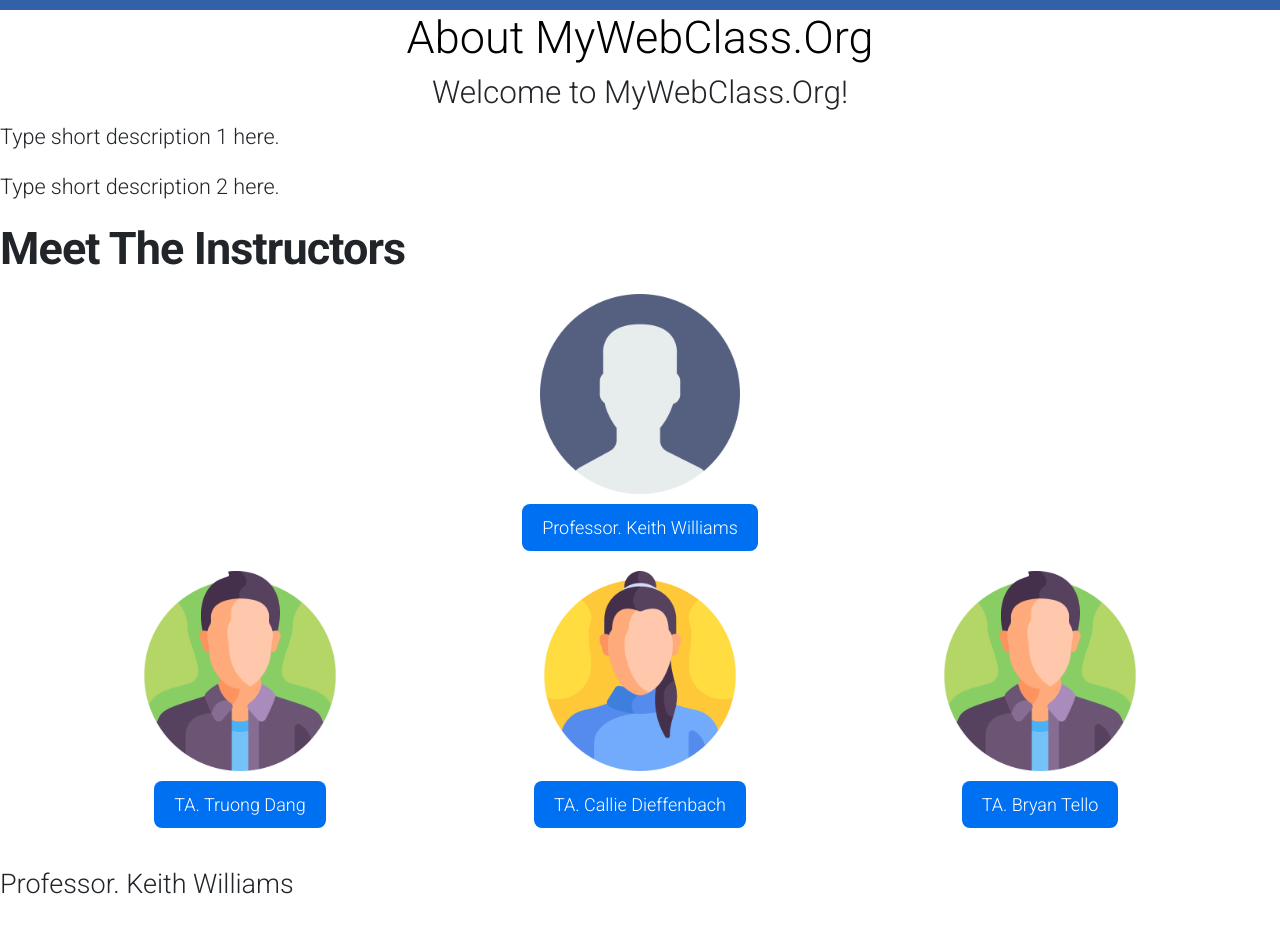
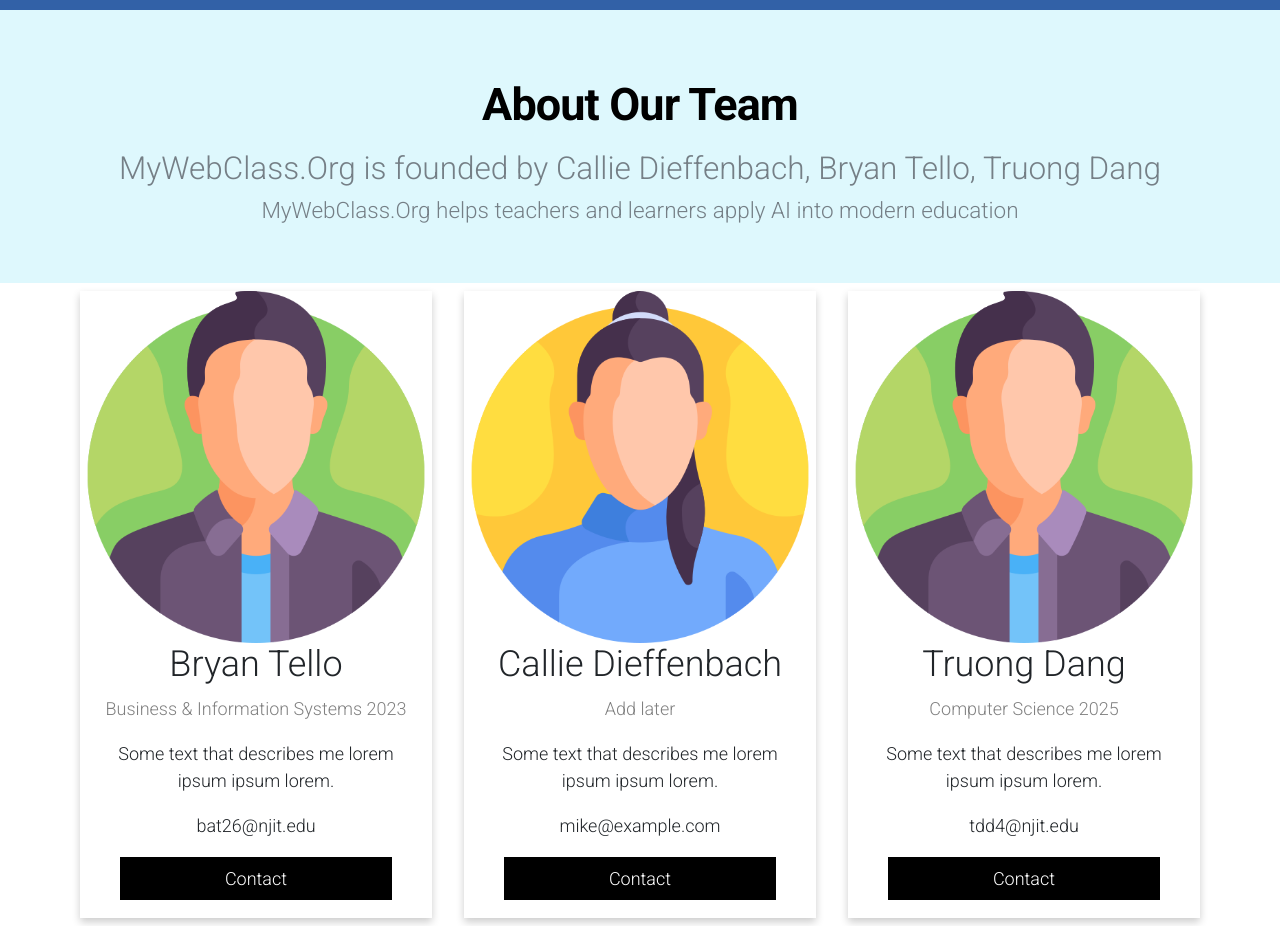
Before and after one commit to NJIT-WIS/project-2-is218-cbt, a Next.js app: page /about in a window 1280 px wide. Shown: the part 73-999 px from the top of the page. Built offline with nearby package versions, Linux system fonts and the light colour scheme.

Commit message:
truong aboutus courses

```diff
--- a/components/instructor.js
+++ b/components/instructor.js
@@ -6,9 +6,6 @@ import { useTranslation } from 'next-i18next';
 export function Instructor({name, id, number}) {
     const imageName = `/images/${id}${number % 2}.png`
     const realID = id + number
-    console.log({id})
-    console.log({number})
-    console.log({realID})
     return (
         <div className={utilStyles.image}>
             <img src={imageName} alt={id}/>
@@ -25,7 +22,6 @@ export function InstructorInfo({name, id, intro, edu, exp, number}) {
     else nameID = "Teacher Assistant"
 
     const realID = id + number
-    console.log({realID})
 
     const { t } = useTranslation('common')
 
--- a/components/navigation.js
+++ b/components/navigation.js
@@ -30,9 +30,9 @@ const NavigationMenuDemo = () => {
                                 </NavigationMenu.Link>
                             </li>
 
-                            <ListItem href="https://stitches.dev/" title="Course 1">Insert description</ListItem>
-                            <ListItem href="/colors" title="Course 2">Insert description</ListItem>
-                            <ListItem href="https://icons.radix-ui.com/" title="Course 3">Insert description</ListItem>
+                            <ListItem href="https://www.coursera.org/learn/ai-for-everyone?" title="AI For Everyone">AI's fundamentals, applications, and its impact on industries and society.</ListItem>
+                            <ListItem href="https://www.coursera.org/professional-certificates/applied-artifical-intelligence-ibm-watson-ai" title="IBM Applied AI">Practical applications of AI in various industries.</ListItem>
+                            <ListItem href="https://www.coursera.org/learn/python-for-applied-data-science-ai" title="Python for Data Science, AI & Development">Python programming for Data Science, AI, and Web Development.</ListItem>
                         </ul>
                     </NavigationMenu.Content>
                 </NavigationMenu.Item>
@@ -44,12 +44,12 @@ const NavigationMenuDemo = () => {
                     </NavigationMenu.Trigger>
                     <NavigationMenu.Content className="NavigationMenuContent">
                         <ul className="List two">
-                            <ListItem title="Introduction" href="/docs/primitives/overview/introduction">Build high-quality, accessible design systems and web apps.</ListItem>
-                            <ListItem title="Getting started" href="/docs/primitives/overview/getting-started">A quick tutorial to get you up and running with Radix Primitives.</ListItem>
-                            <ListItem title="Styling" href="/docs/primitives/overview/styling">Unstyled and compatible with any styling solution.</ListItem>
-                            <ListItem title="Animation" href="/docs/primitives/overview/animation">Use CSS keyframes or any animation library of your choice.</ListItem>
-                            <ListItem title="Accessibility" href="/docs/primitives/overview/accessibility">Tested in a range of browsers and assistive technologies.</ListItem>
-                            <ListItem title="Courses" href="/courses">Browse the entire course list.</ListItem>
+                            <ListItem title="How cognitive technology is changing tertiary education" href="/posts/blog-post-1">How cognitive tech transforms tertiary education with online learning, personalization, ad AI integration.</ListItem>
+                            <ListItem title="The Future of AI: Transforming Our World" href="/posts/blog-post-2">How AI could transform industries, jobs, and raise ethical issues.</ListItem>
+                            <ListItem title="AI Applications: Revolutionizing Industries and Everyday Life" href="/posts/blog-post-3">AI's impact on healthcare, finance, transportation & entertainment.</ListItem>
+                            <ListItem title="The Future of Web Development: Emerging Trends and Career Prospects" href="/posts/blog-post-4">Include emerging trends and career opportunities.</ListItem>
+                            <ListItem title="Applications of Web Development: Transforming Industries and User Experiences" href="/posts/blog-post-5">Impact on e-commerce, media, entertainment & mobile design.</ListItem>
+                            <ListItem title="Add Later" href="/courses">Add Later</ListItem>
                         </ul>
                     </NavigationMenu.Content>
                 </NavigationMenu.Item>
@@ -98,4 +98,4 @@ const ListItem = React.forwardRef(({ className, children, title, ...props }, for
     </li>
 ));
 
-export default NavigationMenuDemo;
+export default NavigationMenuDemo
--- a/pages/about.js
+++ b/pages/about.js
@@ -14,6 +14,7 @@ import NavigationMenuDemo from '../components/navigation'
 import 'bootstrap/dist/css/bootstrap.css'
 import Footer from '../components/footer'
 import CookieDisplay from '../components/cookie'
+import aboutUI from '../styles/about.module.css'
 
 export default function About() {
     const { t } = useTranslation('common')
@@ -22,55 +23,54 @@ export default function About() {
         <div className={utilStyles.container}>
             <CookieDisplay />
             <Head><title>MyWebClass.org | About</title></Head>
-            <header className={utilStyles.header}>
-                <NavigationMenuDemo />
-            </header>
+            <header className={utilStyles.header}><NavigationMenuDemo/></header>
             <main className={utilStyles.main}>
-                <section className={`${utilStyles.headingMd} ${utilStyles.padding1px}`}>
-                    <h1 className={utilStyles.h1}>{t('About ')} {siteTitle}</h1>
-                    <section>
-                        <h3 className={utilStyles.h3}>{t('Welcome to ')} {siteTitle}!</h3>
-                        <p>{t('Type short description 1 here.')}</p>
+                <div className={aboutUI.aboutSection}>
+                    <h1 className={utilStyles.heading2Xl}>About Our Team</h1>
+                    <h3 style={{color: '#757f86'}}>{siteTitle} is founded by Callie Dieffenbach, Bryan Tello, Truong Dang</h3>
+                    <h5 style={{color: '#757f86'}}>{siteTitle} helps teachers and learners apply AI into modern education</h5>
+                </div>
 
-                        <p>{t('Type short description 2 here.')}</p>
-                    </section>
-
-                    <h1 className={utilStyles.heading2Xl}>{t('Meet The Instructors')}</h1>
-                    <div className={utilStyles.imageContainer}>
-                        <Instructor name="Professor. Keith Williams" id="professor" number="1"/>
-                    </div>
-                    <div className={utilStyles.imageContainer}>
-                        <Instructor name="TA. Truong Dang" id="instructor" number="3"/>
-                        <Instructor name="TA. Callie Dieffenbach" id="instructor" number="4"/>
-                        <Instructor name="TA. Bryan Tello" id="instructor" number="5"/>
+                <div className={aboutUI.row}>
+                    <div className={aboutUI.column}>
+                        <div className={aboutUI.card}>
+                            <img src="/images/instructor1.png" alt="bryan" />
+                            <div className={aboutUI.container}>
+                                <h2 className={aboutUI.H2}>Bryan Tello</h2>
+                                <p className={aboutUI.title}>Business & Information Systems 2023</p>
+                                <p>Some text that describes me lorem ipsum ipsum lorem.</p>
+                                <p>bat26@njit.edu</p>
+                                <p className={aboutUI.H2}><button className={aboutUI.button}>Contact</button></p>
+                            </div>
+                        </div>
                     </div>
 
-                    <InstructorInfo name="Keith Williams" id="professor" number="1"
-                        intro="I am a University Lecturer in the Informatics Department at New Jersey Institute of Technology."
-                        edu="M.S. in instructional design and technology from the Bloomsburg University of Pennsylvania."
-                        exp={["Over 20 years of experience in the software industry - as a software engineer, UX designer, system analyst and entrepreneur.",
-                              "Worked at the executive level for a seed capital investment fund overseeing the development of multiple startup companies.",
-                              "Worked professionally as a consultant on large software projects such as the development of eGovernment services for the Zambian government."]}
-                    />
-                    <InstructorInfo
-                        name="Truong Dang"
-                        id="instructor"
-                        number="3"
-                        intro="I am a Computer Science sophomore at New Jersey Institute of Technology."
-                        edu="B.S. in Computer Science from the New Jersey Institute of Technology"
-                        exp={["Mathematics Undergraduate Teacher Assistant at New Jersey Institute of Technology", "Data Structures & Algorithms Teacher Assistant at New Jersey Institute of Technology", "Software Engineer Intern at CRANE CP&E"]}
-                    />
-                    <InstructorInfo name="Callie Dieffenbach" id="instructor" number="4"
-                        intro="I am a <Major> <year> at New Jersey Institute of Technology."
-                        edu="B.S. in <Major> from the New Jersey Institute of Technology"
-                        exp={["Experience 1", "Experience 2", "Experience 3"]}
-                    />
-                    <InstructorInfo name="Bryan Tello" id="instructor" number="5"
-                        intro="I am a <Major> <year> at New Jersey Institute of Technology."
-                        edu="B.S. in <Major> from the New Jersey Institute of Technology"
-                        exp={["Experience 1", "Experience 2", "Experience 3"]}
-                    />
-                </section>
+                    <div className={aboutUI.column}>
+                        <div className={aboutUI.card}>
+                            <img src="/images/instructor0.png" alt="callie"/>
+                            <div className={aboutUI.container}>
+                                <h2 className={aboutUI.H2}>Callie Dieffenbach</h2>
+                                <p className={aboutUI.title}>Add later</p>
+                                <p>Some text that describes me lorem ipsum ipsum lorem.</p>
+                                <p>mike@example.com</p>
+                                <p className={aboutUI.H2}><button className={aboutUI.button}>Contact</button></p>
+                            </div>
+                        </div>
+                    </div>
+
+                    <div className={aboutUI.column}>
+                        <div className={aboutUI.card}>
+                            <img src="/images/instructor1.png" alt="truong" />
+                            <div className={aboutUI.container}>
+                                <h2 className={aboutUI.H2}>Truong Dang</h2>
+                                <p className={aboutUI.title}>Computer Science 2025</p>
+                                <p>Some text that describes me lorem ipsum ipsum lorem.</p>
+                                <p>tdd4@njit.edu</p>
+                                <p className={aboutUI.H2}><button className={aboutUI.button}>Contact</button></p>
+                            </div>
+                        </div>
+                    </div>
+                </div>
             </main>
             <Footer />
         </div>
--- /dev/null
+++ b/styles/about.module.css
@@ -0,0 +1,64 @@
+.row {
+    text-align: center;
+}
+
+.column {
+    display: inline-block;
+    width: 30%;
+    margin-bottom: 16px;
+    padding: 0 8px;
+}
+
+.card {
+    box-shadow: 0 4px 8px 0 rgba(0, 0, 0, 0.2);
+    margin: 8px;
+}
+
+.aboutSection {
+    padding: 50px;
+    text-align: center;
+    background-color: #def8fd;
+    color: black;
+}
+
+.container {
+    padding: 0 16px;
+}
+
+.container::after, .row::after {
+    content: "";
+    clear: both;
+    display: table;
+}
+
+.title {
+    color: grey;
+    text-align: center;
+}
+
+.button {
+    border: none;
+    outline: 0;
+    display: inline-block;
+    padding: 8px;
+    color: white;
+    background-color: #000;
+    text-align: center;
+    cursor: pointer;
+    width: 80%;
+}
+
+.button:hover {
+  background-color: #555;
+}
+
+@media screen and (max-width: 650px) {
+  .column {
+    width: 100%;
+    display: block;
+  }
+}
+
+.H2 {
+    text-align: center;
+}
```
Also changed, not shown: posts/blog-post-1.md (renamed from blog post/first-blog-post.md, +3 -1 lines), posts/blog-post-2.md (renamed from blog post/second-blog-post.md, +3 -1 lines), posts/blog-post-3.md (renamed from blog post/third-blog-post.md, +4 -2 lines), posts/blog-post-4.md (renamed from blog post/forth-blog-posts.md, +3 -1 lines), posts/blog-post-5.md (renamed from blog post/fifth-blog-post.md, +4 -2 lines).
